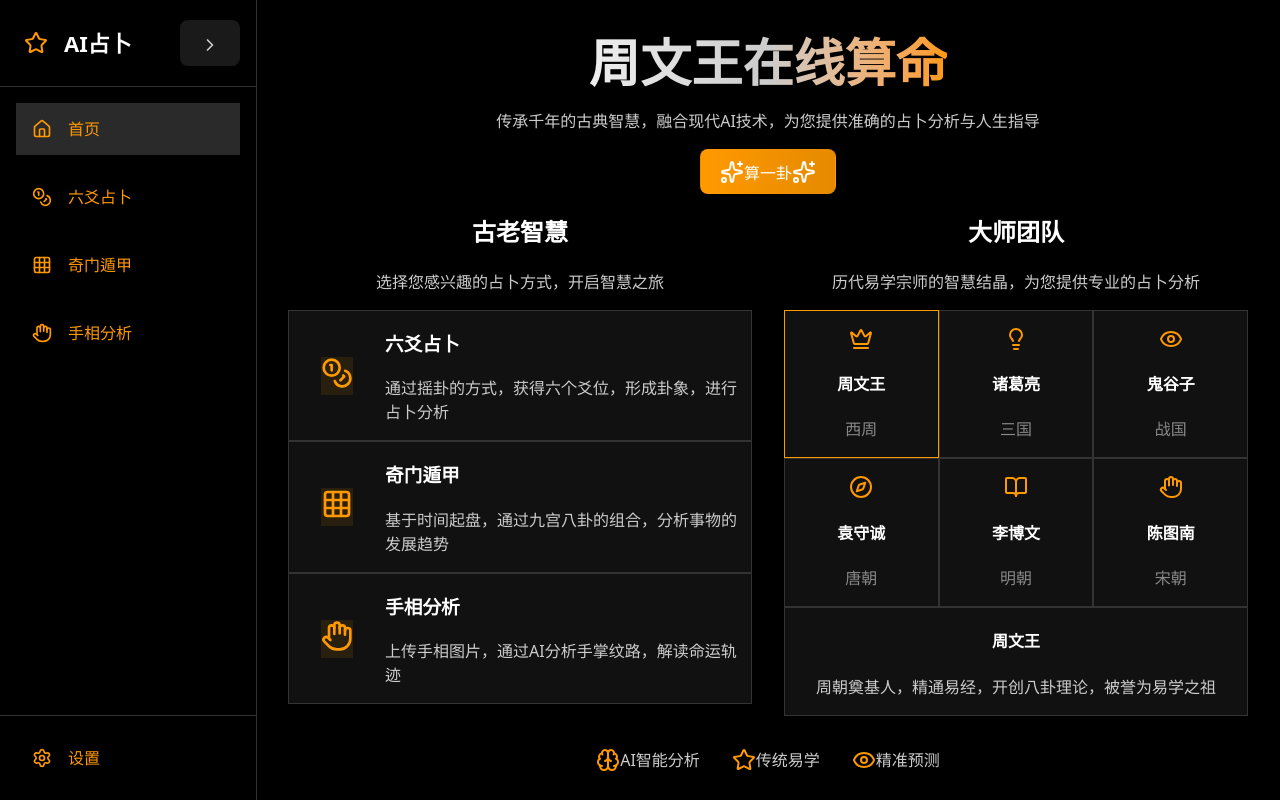
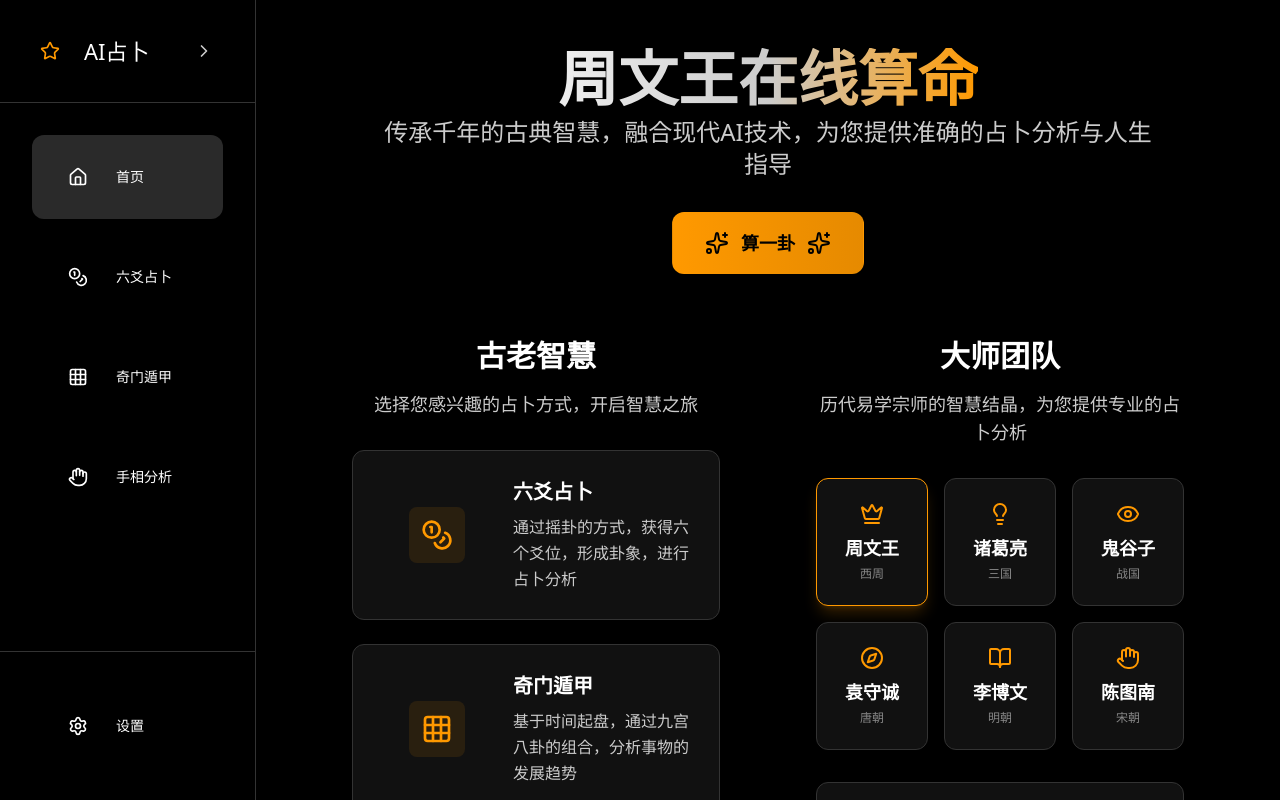
Before and after one commit to gaoxt/zhouwenwang, a React (Vite) app in the folder zhouwenwang-divination/: page / in a window 1280 px wide. Shown: the top 800 px of the page. Built offline with nearby package versions, Linux system fonts and the light colour scheme.

Commit message:
tailwindcss加载调整(我说怎么cursor改不动样式，加载还慢)

```diff
--- a/zhouwenwang-divination/index.html
+++ b/zhouwenwang-divination/index.html
@@ -5,6 +5,23 @@
     <link rel="icon" type="image/svg+xml" href="/public/icon.png" />
     <meta name="viewport" content="width=device-width, initial-scale=1.0" />
     <title>周文王在线算命</title>
+    <!-- 使用TailwindCSS CDN版本，避免本地编译 -->
+    <script src="https://cdn.tailwindcss.com"></script>
+    <script>
+      // 配置 Tailwind CSS
+      tailwind.config = {
+        theme: {
+          extend: {
+            colors: {
+              'brand-black': '#000000',
+              'brand-white': '#FFFFFF',
+              'brand-gray': '#CCCCCC',
+              'brand-orange': '#FF9900',
+            },
+          },
+        },
+      }
+    </script>
   </head>
   <body>
     <div id="root"></div>
--- a/zhouwenwang-divination/package.json
+++ b/zhouwenwang-divination/package.json
@@ -23,19 +23,15 @@
   },
   "dependencies": {
     "@headlessui/react": "^2.2.4",
-    "@tailwindcss/postcss": "^4.1.10",
-    "autoprefixer": "^10.4.21",
     "axios": "^1.10.0",
     "dotenv": "^16.5.0",
     "framer-motion": "^12.18.1",
     "lucide-react": "^0.518.0",
-    "postcss": "^8.5.6",
     "react": "^19.1.0",
     "react-dom": "^19.1.0",
     "react-markdown": "^10.1.0",
     "react-router-dom": "^7.6.2",
     "remark-gfm": "^4.0.1",
-    "tailwindcss": "^4.1.10",
     "zustand": "^5.0.5"
   },
   "devDependencies": {
--- a/zhouwenwang-divination/postcss.config.js
+++ /dev/null
@@ -1,6 +0,0 @@
-export default {
-  plugins: {
-    '@tailwindcss/postcss': {},
-    autoprefixer: {},
-  },
-}
--- a/zhouwenwang-divination/src/index.css
+++ b/zhouwenwang-divination/src/index.css
@@ -1,6 +1,23 @@
-@tailwind base;
-@tailwind components;
-@tailwind utilities;
+/* TailwindCSS 现在使用 CDN 版本，不再需要本地编译 */
+/* @tailwind base; */
+/* @tailwind components; */
+/* @tailwind utilities; */
+
+/* 补充基础样式重置，确保与之前的样式保持一致 */
+*, *::before, *::after {
+  box-sizing: border-box;
+}
+
+* {
+  margin: 0;
+}
+
+html, body {
+  height: 100%;
+  background-color: #000000 !important;
+  color: #FFFFFF !important;
+  color-scheme: dark !important;
+}
 
 :root {
   font-family: system-ui, Avenir, Helvetica, Arial, sans-serif;
@@ -9,10 +26,29 @@
 }
 
 body {
+  line-height: 1.5;
+  -webkit-font-smoothing: antialiased;
+  min-height: 100vh;
   margin: 0;
-  min-height: 100vh;
-  background-color: #000000;
-  color: #FFFFFF;
+}
+
+img, picture, video, canvas, svg {
+  display: block;
+  max-width: 100%;
+}
+
+input, button, textarea, select {
+  font: inherit;
+}
+
+p, h1, h2, h3, h4, h5, h6 {
+  overflow-wrap: break-word;
+}
+
+#root, #__next {
+  isolation: isolate;
+  background-color: #000000 !important;
+  color: #FFFFFF !important;
 }
 
 a {
@@ -29,6 +65,7 @@ h1 {
   line-height: 1.1;
 }
 
+/* 默认按钮样式 */
 button {
   border-radius: 8px;
   border: 1px solid transparent;
@@ -36,13 +73,21 @@ button {
   font-size: 1em;
   font-weight: 500;
   font-family: inherit;
-  background-color: #1a1a1a;
   cursor: pointer;
   transition: border-color 0.25s;
 }
-button:hover {
-  border-color: #FF9900;
+
+/* 只覆盖默认按钮样式，不影响自定义样式的按钮 */
+button:not([style*="background"]):not([class*="bg-"]) {
+  background-color: #1a1a1a !important;
+  color: #FFFFFF !important;
+  border-color: transparent !important;
 }
+
+button:not([style*="background"]):not([class*="bg-"]):hover {
+  border-color: #FF9900 !important;
+}
+
 button:focus,
 button:focus-visible {
   outline: 4px auto -webkit-focus-ring-color;
@@ -56,6 +101,13 @@ button:focus-visible {
 
 .icon-rotate-on-hover {
   transition: transform 0.6s ease-in-out;
+}
+
+/* 强制所有输入元素使用暗色主题 */
+input, select, textarea {
+  background-color: #222222 !important;
+  color: #FFFFFF !important;
+  border-color: #444444 !important;
 }
 
 /* datetime-local 控件样式优化 */
@@ -117,31 +169,6 @@ input[type="datetime-local"]::-webkit-calendar-picker-indicator:hover {
 }
 */
 
-/* 强制暗色主题，确保在所有环境中保持一致 */
-html, body, #root {
-  background-color: #000000 !important;
-  color: #FFFFFF !important;
-  color-scheme: dark !important;
-}
-
-/* 只覆盖默认按钮样式，不影响自定义样式的按钮 */
-button:not([style*="background"]):not([class*="bg-"]) {
-  background-color: #1a1a1a !important;
-  color: #FFFFFF !important;
-  border-color: transparent !important;
-}
-
-button:not([style*="background"]):not([class*="bg-"]):hover {
-  border-color: #FF9900 !important;
-}
-
-/* 强制所有输入元素使用暗色主题 */
-input, select, textarea {
-  background-color: #222222 !important;
-  color: #FFFFFF !important;
-  border-color: #444444 !important;
-}
-
 /* 只为根元素设置 color-scheme，避免过度覆盖 */
 html {
   color-scheme: dark !important;
--- a/zhouwenwang-divination/tailwind.config.js
+++ /dev/null
@@ -1,18 +0,0 @@
-/** @type {import('tailwindcss').Config} */
-export default {
-  content: [
-    "./index.html",
-    "./src/**/*.{js,ts,jsx,tsx}",
-  ],
-  theme: {
-    extend: {
-      colors: {
-        'brand-black': '#000000',
-        'brand-white': '#FFFFFF',
-        'brand-gray': '#CCCCCC',
-        'brand-orange': '#FF9900',
-      },
-    },
-  },
-  plugins: [],
-}
```
Also changed, not shown: 1 other file (tests, documents, lock files or other folders).
